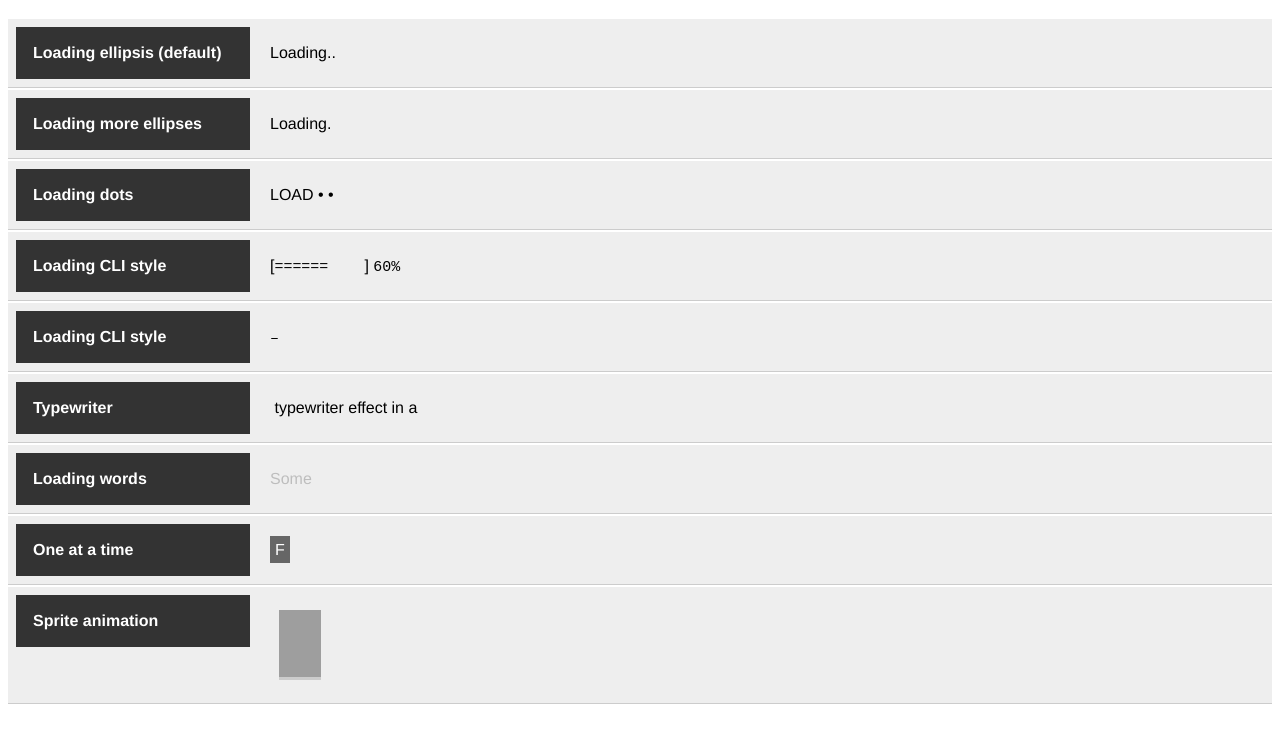
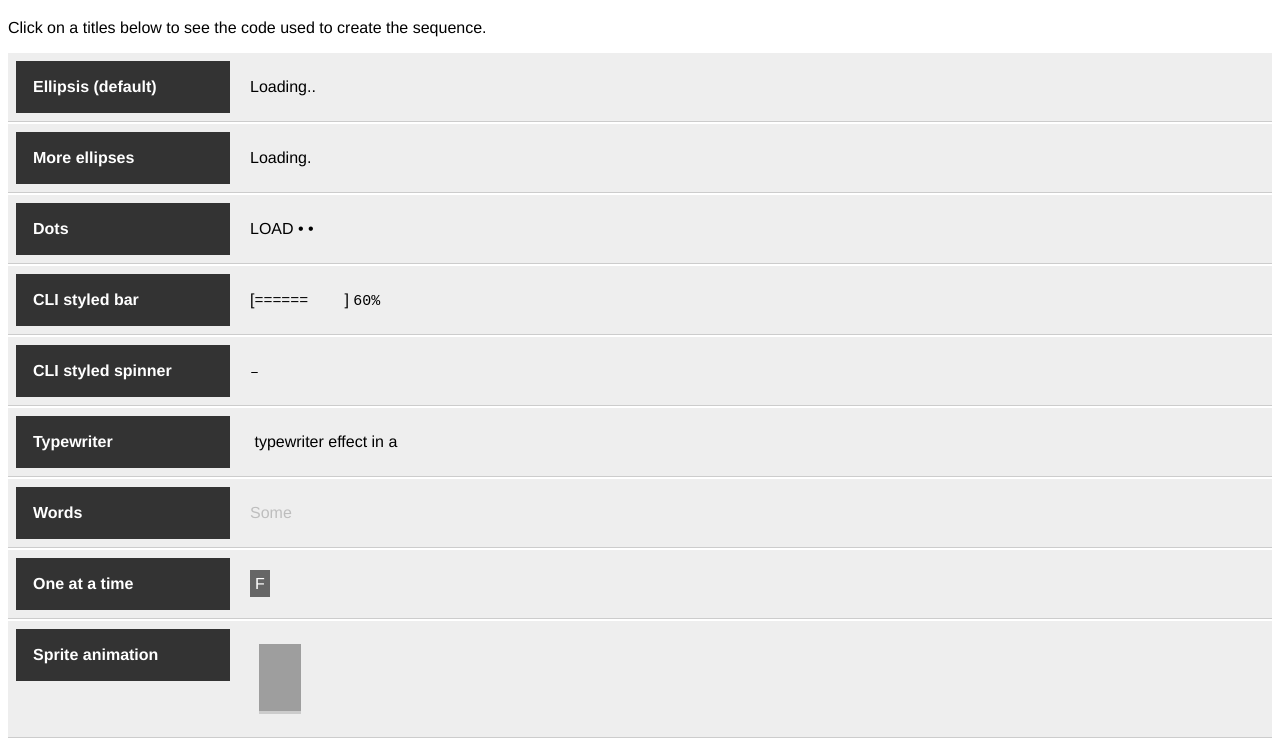
Before and after one commit to grafluxe/sequence-runner, a plain HTML site: page sample/index.html in a window 1280 px wide. Shown: the part 61-807 px from the top of the page. Drawn offline with Linux system fonts and the light colour scheme; grey boxes are pictures that could not be loaded.

Commit message:
- Add jsdocs. - Rename default selector class. - Update samples.

```diff
--- a/sample/index.html
+++ b/sample/index.html
@@ -23,7 +23,7 @@
       background-color: #333;
       color: #fff;
       padding: 17px;
-      min-width: 200px;
+      min-width: 180px;
       cursor: pointer;
     }
 
@@ -58,9 +58,14 @@
 <body>
   <h1>Samples</h1>
 
+  <p>Click on a titles below to see the code used to create the sequence.</p>
+
   <script src="../src/SequenceRunner.js"></script>
 
   <script>
+    /* global SequenceRunner */
+  //jshint esversion: 6, browser: true
+
     function makeHTMLContainer(title, tag, className, prepend = "", append = "") {
       let div = document.createElement("div"),
           h2 = document.createElement("h2"),
@@ -91,13 +96,13 @@
 
 
     //sample ------------------------------------------------------------------------------------
-    makeHTMLContainer("Loading ellipsis (default)", "span", "load-sequence", "Loading");
+    makeHTMLContainer("Ellipsis (default)", "span", "sequence-runner", "Loading");
 
     new SequenceRunner().start();
 
 
     //sample ------------------------------------------------------------------------------------
-    makeHTMLContainer("Loading more ellipses", "span", "more-ellipses", "Loading");
+    makeHTMLContainer("More ellipses", "span", "more-ellipses", "Loading");
 
     new SequenceRunner({
       selector: ".more-ellipses",
@@ -106,7 +111,7 @@
 
 
     //sample ------------------------------------------------------------------------------------
-    makeHTMLContainer("Loading dots", "span", "bullets", "LOAD");
+    makeHTMLContainer("Dots", "span", "bullets", "LOAD");
 
     new SequenceRunner({
       selector: ".bullets",
@@ -115,7 +120,7 @@
 
 
     //sample ------------------------------------------------------------------------------------
-    makeHTMLContainer("Loading CLI style", "code", "progress", "[", "] <code id='perc'>10%</code>");
+    makeHTMLContainer("CLI styled bar", "code", "progress", "[", "] <code id='perc'></code>");
 
     let perc = document.querySelector("#perc"),
         progressSeq = new SequenceRunner({
@@ -123,17 +128,19 @@
           content: "=",
           duplicate: 10,
           delay: 1000
-        }).start().onChange((content, count) => {
+        });
+
+    progressSeq.onChange((content, count) => {
       perc.innerHTML = (count + 1) + "0%";
 
       if (count === progressSeq.settings.duplicate - 1) {
         progressSeq.pause();
       }
-        });
+    }).start();
 
 
     //sample ------------------------------------------------------------------------------------
-    makeHTMLContainer("Loading CLI style", "code", "spinner");
+    makeHTMLContainer("CLI styled spinner", "code", "spinner");
 
     new SequenceRunner({
       selector: ".spinner",
@@ -155,7 +162,7 @@
 
 
     //sample ------------------------------------------------------------------------------------
-    makeHTMLContainer("Loading words", "span", "words");
+    makeHTMLContainer("Words", "span", "words");
 
     new SequenceRunner({
       selector: ".words",
@@ -192,7 +199,7 @@
     //sample ------------------------------------------------------------------------------------
     makeHTMLContainer("Sprite animation", "div", "sprite");
 
-    let frames = 7,
+    let keyframes = 7,
         at = 0,
         img = "https://s-media-cache-ak0.pinimg.com/originals/65/17/a7/6517a749c666bb0a788b0452d00e514a.png";
 
@@ -202,7 +209,7 @@
       delay: 90,
       content: `<div id="sprite" style="background-image: url(${img}); height: 95px; width: 60px"></div>`
     }).start().onChange(() => {
-      if (at >=frames) {
+      if (at >= keyframes) {
         at = 0;
       }
 
@@ -210,10 +217,9 @@
       at++;
     });
 
-
     //show code =================================================================================
 
-    document.querySelector(".load-sequence + pre").innerHTML = `
+    document.querySelector(".sequence-runner + pre").innerHTML = `
       new SequenceRunner().start();
     `;
 
@@ -238,13 +244,15 @@
             content: "=",
             duplicate: 10,
             delay: 1000
-          }).start().onChange((content, count) => {
+          });
+
+      progressSeq.onChange((content, count) => {
         perc.innerHTML = (count + 1) + "0%";
 
         if (count === progressSeq.settings.duplicate - 1) {
           progressSeq.pause();
         }
-          });
+      }).start();
     `;
 
     document.querySelector(".spinner + pre").innerHTML = `
@@ -297,7 +305,7 @@
     `;
 
     document.querySelector(".sprite + pre").innerHTML = `
-      let frames = 7,
+      let keyframes = 7,
           at = 0,
           img = "https://s-media-cache-ak0.pinimg.com/originals/65/17/a7/6517a749c666bb0a788b0452d00e514a.png";
 
@@ -307,15 +315,14 @@
         delay: 90,
         content: \`&lt;div id="sprite" style="background-image: url($\{img}); height: 95px; width: 60px">&lt;/div>\`
       }).start().onChange(() => {
-        if (at >=frames) {
+        if (at >= keyframes) {
           at = 0;
         }
 
         document.querySelector("#sprite").style.backgroundPosition = \`-$\{60 * at}px 0\`;
         at++;
-      })
+      });
     `;
-
   </script>
 
 </body>
--- a/src/SequenceRunner.js
+++ b/src/SequenceRunner.js
@@ -11,12 +11,25 @@
 
 class SequenceRunner {
 
+  /**
+   * Creates a new SequenceRunner instance.
+   * @throws {Error} Throws if you attempt to define a setting that does not exist.
+   * @param  {Object}       [settings]                             The sequence settings.
+   * @param  {String}       [settings.selector=".sequence-runner"] The HTML container to write your content to. It can be an id, class, tag, etc.
+   * @param  {String|Array} [settings.content="."]                 The content to add to your selected HTML container(s). If set to a string, the
+   *                                                               content will be duplicated based on the amount set in the 'duplicate' settings
+   *                                                               property. If set to an array, the duplicate property will be auto set based on
+   *                                                               the length of the array.
+   * @param  {Number}       [settings.duplicate=3]                 The number of times to duplicate your content.
+   * @param  {Number}       [settings.delay=500]                   The delay between changes.
+   * @returns {SequenceRunner}
+   */
   constructor(settings) {
     let defaults = {
+      selector: ".sequence-runner",
       content: ".",
       duplicate: 3,
-      delay: 500,
-      selector: ".load-sequence"
+      delay: 500
     };
 
     for (let key in settings) {
@@ -42,10 +55,18 @@ class SequenceRunner {
     return this;
   }
 
+  /**
+   * Gets the current settings.
+   * @type {Object}
+   */
   get settings() {
     return this._settings;
   }
 
+  /**
+   * Starts the sequence.
+   * @returns {SequenceRunner}
+   */
   start() {
     this._currContent = "";
     this._count = 0;
@@ -82,12 +103,20 @@ class SequenceRunner {
     this._count++;
   }
 
+  /**
+   * Pauses the sequence. This method clears the interval, but does not empty the HTML container(s).
+   * @returns {SequenceRunner}
+   */
   pause() {
     clearInterval(this._intr);
 
     return this;
   }
 
+  /**
+   * Stops the sequence. This method clears the interval and empties the HTML container(s).
+   * @returns {SequenceRunner}
+   */
   stop() {
     clearInterval(this._intr);
     this._elements.forEach(el => el.innerHTML = "");
@@ -95,11 +124,23 @@ class SequenceRunner {
     return this;
   }
 
+  /**
+   * Calls your function on every change.
+   * @param   {SequenceRunner~onChangeCallback} callback The callback function.
+   * @returns {SequenceRunner}
+   */
   onChange(callback) {
     this._onChangeFn = callback;
 
     return this;
   }
+
+  /**
+   * The callback used by the 'onChange' method.
+   * @callback SequenceRunner~onChangeCallback
+   * @param {*}      content The current content.
+   * @param {Number} count   The current tick/count.
+   */
 
 }
 
```
Lines whose indentation alone changed are shown as unchanged.
